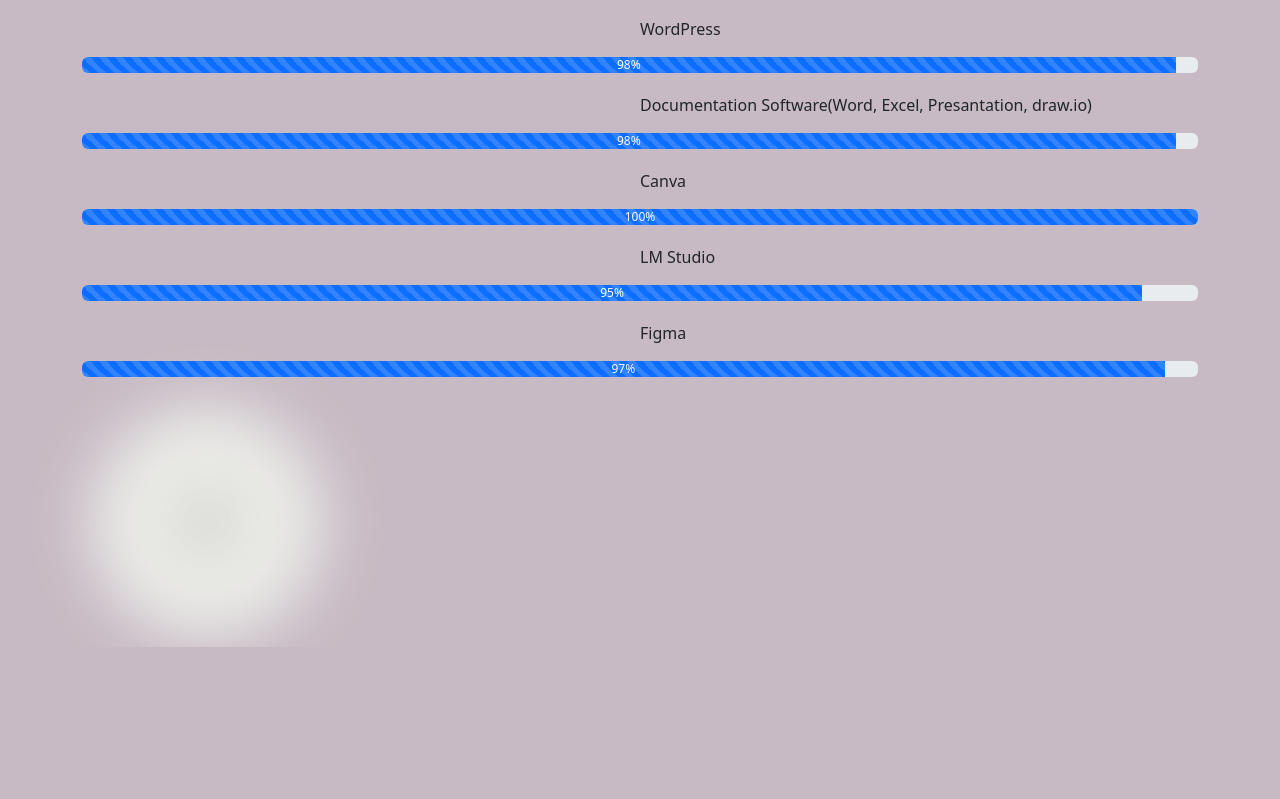
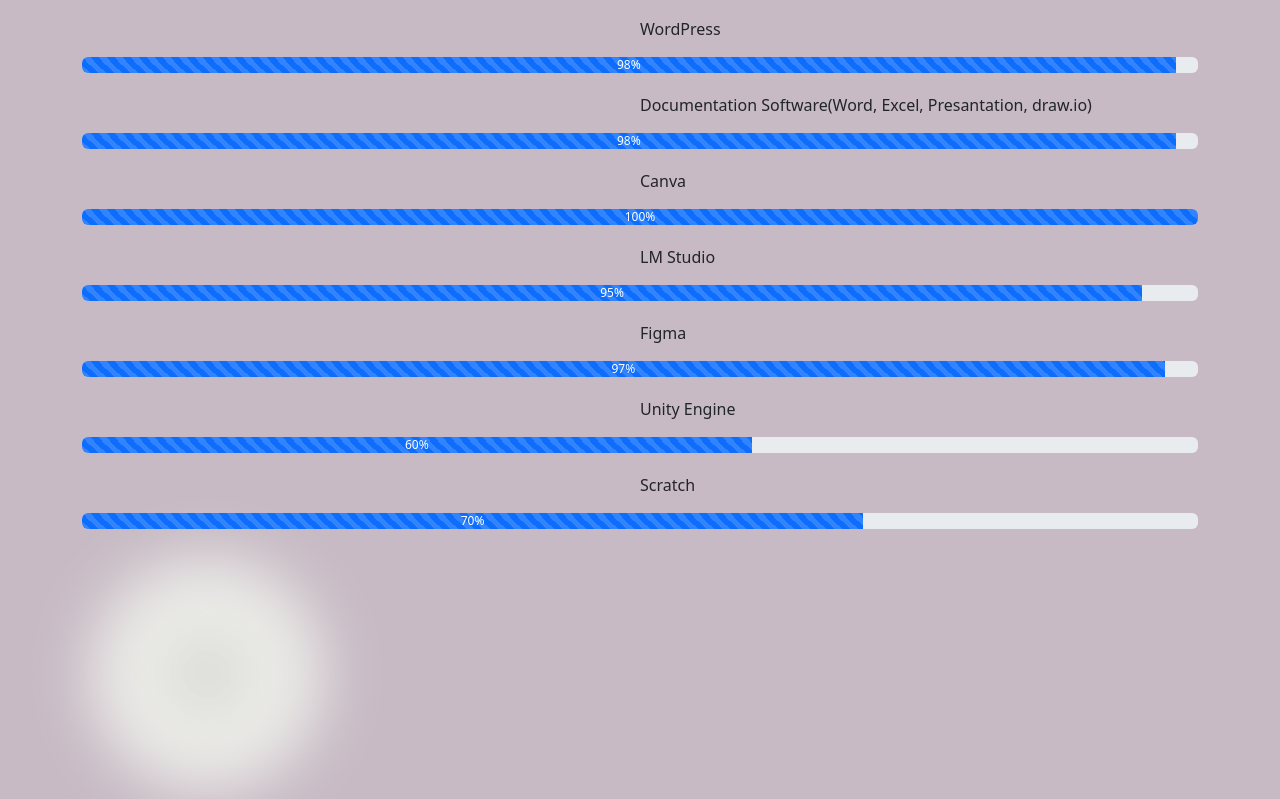
Before and after one commit to 1Nia1/progress2, a plain HTML site: page index.html in a window 1280 px wide. Shown: the part 819-1618 px from the top of the page. Before the commit the page ends 1466 px from the top, so only its background shows below. Drawn offline with nearby package versions, Linux system fonts and the light colour scheme.

Commit message:
Update index.html

```diff
--- a/index.html
+++ b/index.html
@@ -6,7 +6,7 @@
     <title>Bootstrap Demo</title>
     <link href="https://cdn.jsdelivr.net/npm/bootstrap@5.3.4/dist/css/bootstrap.min.css" rel="stylesheet" integrity="sha384-DQvkBjpPgn7RC31MCQoOeC9TI2kdqa4+BSgNMNj8v77fdC77Kj5zpWFTJaaAoMbC" crossorigin="anonymous">
     <style>
-        .pg1, .pg2, .pg3, .pg4, .pg5, .pg6,.pg7,.pg8,.pg9 ,.pg10,.pg11,.pg12,.pg13 {
+        .pg1, .pg2, .pg3, .pg4, .pg5, .pg6,.pg7,.pg8,.pg9 ,.pg10,.pg11,.pg12,.pg13,.pg14,.pg15 {
             margin: 20px auto;
         }
         body {
@@ -117,6 +117,18 @@
                                               <div class="progress-bar progress-bar-striped progress-bar-animated" style="width: 97%">97%</div>
                                             </div>
                                             </div>
+                                   <div class="pg14">
+                                            <p style="margin-left:50%;">Unity Engine</p>
+                                          <div class="progress" role="progressbar" aria-label="Animated striped example" aria-valuenow="60" aria-valuemin="0" aria-valuemax="100">
+                                              <div class="progress-bar progress-bar-striped progress-bar-animated" style="width: 60%">60%</div>
+                                            </div>
+                                            </div>
+                                      <div class="pg15">
+                                            <p style="margin-left:50%;">Scratch</p>
+                                          <div class="progress" role="progressbar" aria-label="Animated striped example" aria-valuenow="70" aria-valuemin="0" aria-valuemax="100">
+                                              <div class="progress-bar progress-bar-striped progress-bar-animated" style="width: 70%">70%</div>
+                                            </div>
+                                            </div>
     </div>
     <div class="glow"></div>
 
```
